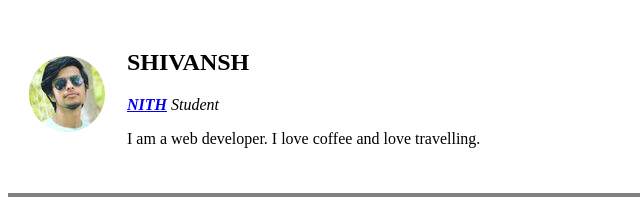
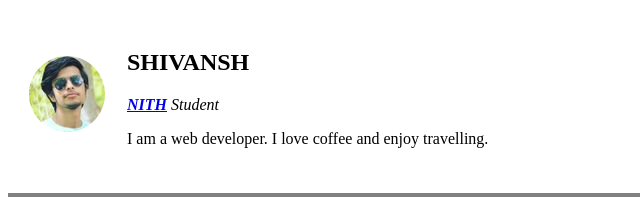
Before and after one commit to Shivansh2212/cv, a plain HTML site: page index.html in a window 1280 px wide. Shown: the top 213 px of the page, 0-640 px from the left. Drawn offline with Linux system fonts and the light colour scheme.

Commit message:
update index.html

```diff
--- a/index.html
+++ b/index.html
@@ -9,7 +9,7 @@
             <td> <img src="images/shiv-modified.png" alt="shivansh profile picture"></td>
             <td> <h2>SHIVANSH</h2>
                 <p><em><strong><a href="https://nith.ac.in/">NITH</a></strong> Student</em></p>
-                <p>I am a web developer. I love coffee and love travelling.</p></td>
+                <p>I am a web developer. I love coffee and enjoy travelling.</p></td>
         </tr>
     </table>
 
```
